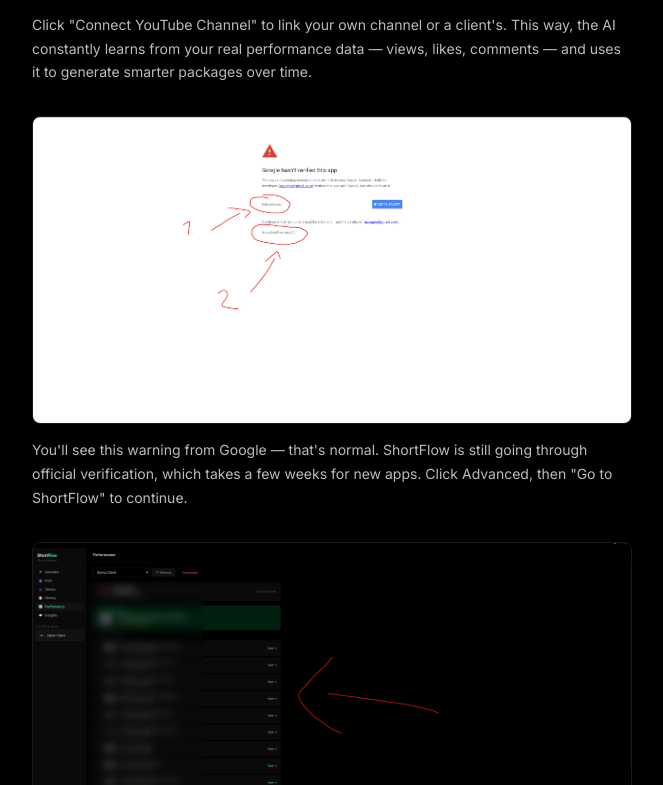
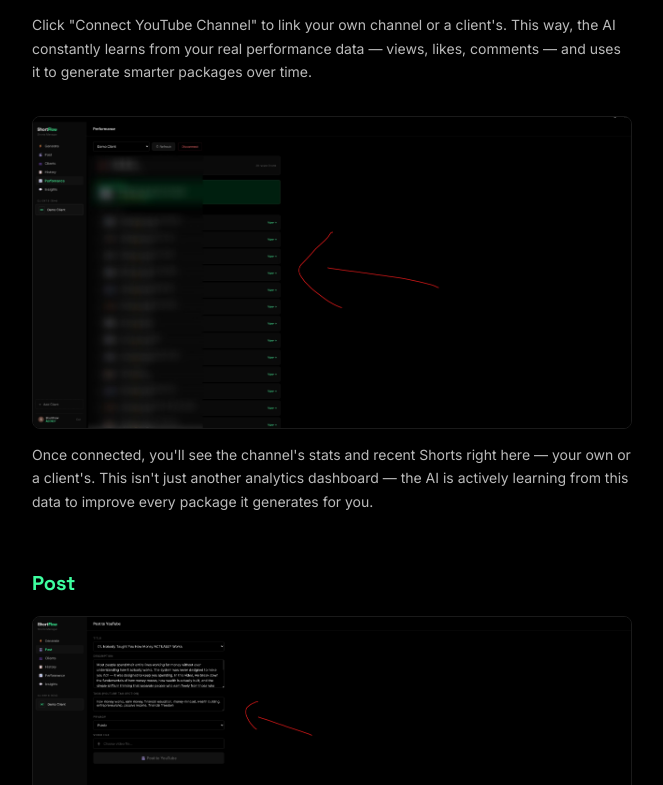
Before and after one commit to azougho-coder/ShortFlow, a Next.js app: page /help in a window 1280 px wide. Shown: the part 1115-1900 px from the top of the page, without its empty margins (308-971 px from the left). Built offline with nearby package versions, Linux system fonts and the light colour scheme.

Commit message:
Update help.js

```diff
--- a/pages/help.js
+++ b/pages/help.js
@@ -17,10 +17,6 @@
       {
         img: "/screenshots/performance-1.png",
         caption: "Click \"Connect YouTube Channel\" to link your own channel or a client's. This way, the AI constantly learns from your real performance data — views, likes, comments — and uses it to generate smarter packages over time.",
-      },
-      {
-        img: "/screenshots/performance-2.png",
-        caption: "You'll see this warning from Google — that's normal. ShortFlow is still going through official verification, which takes a few weeks for new apps. Click Advanced, then \"Go to ShortFlow\" to continue.",
       },
       {
         img: "/screenshots/performance-3.png",
```
